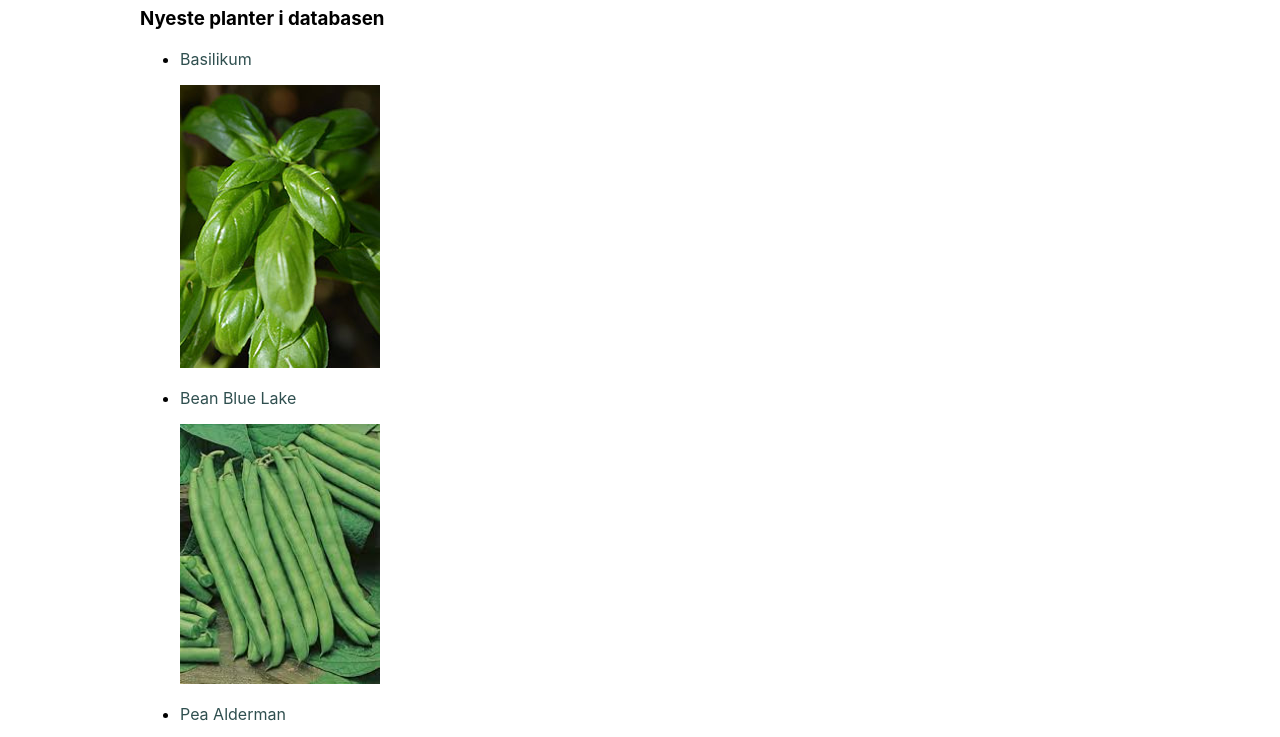
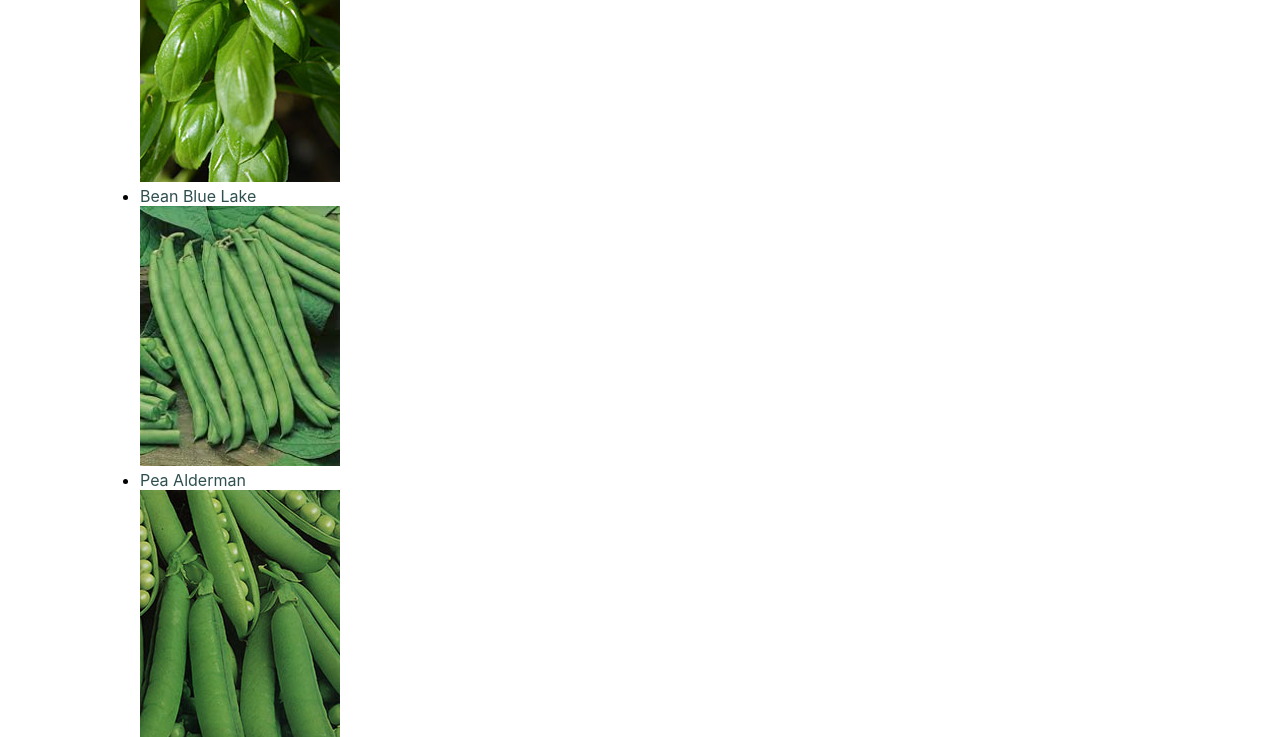
Before and after one commit to Lindegaard1/GroenneDroemme, a plain HTML site: page GronneDromme/index.html in a window 1280 px wide. Shown: the part 1887-2624 px from the top of the page. Drawn offline with Linux system fonts and the light colour scheme.

Commit message:
Fixet header

```diff
--- a/GronneDromme/css/style.css
+++ b/GronneDromme/css/style.css
@@ -14,7 +14,7 @@ ul a
     text-decoration: none;
 }
 
-:root
+*
 {
     margin: 0px;
     padding: 0px;
```
